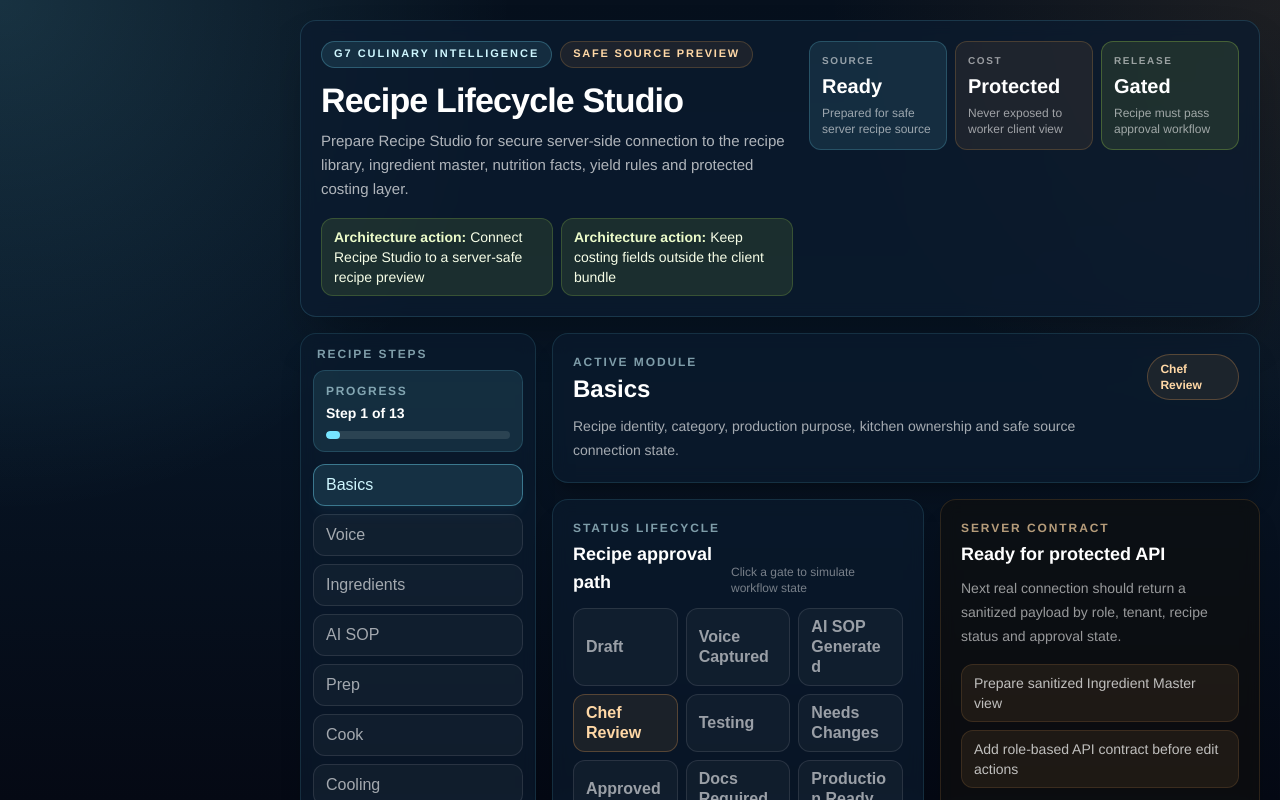
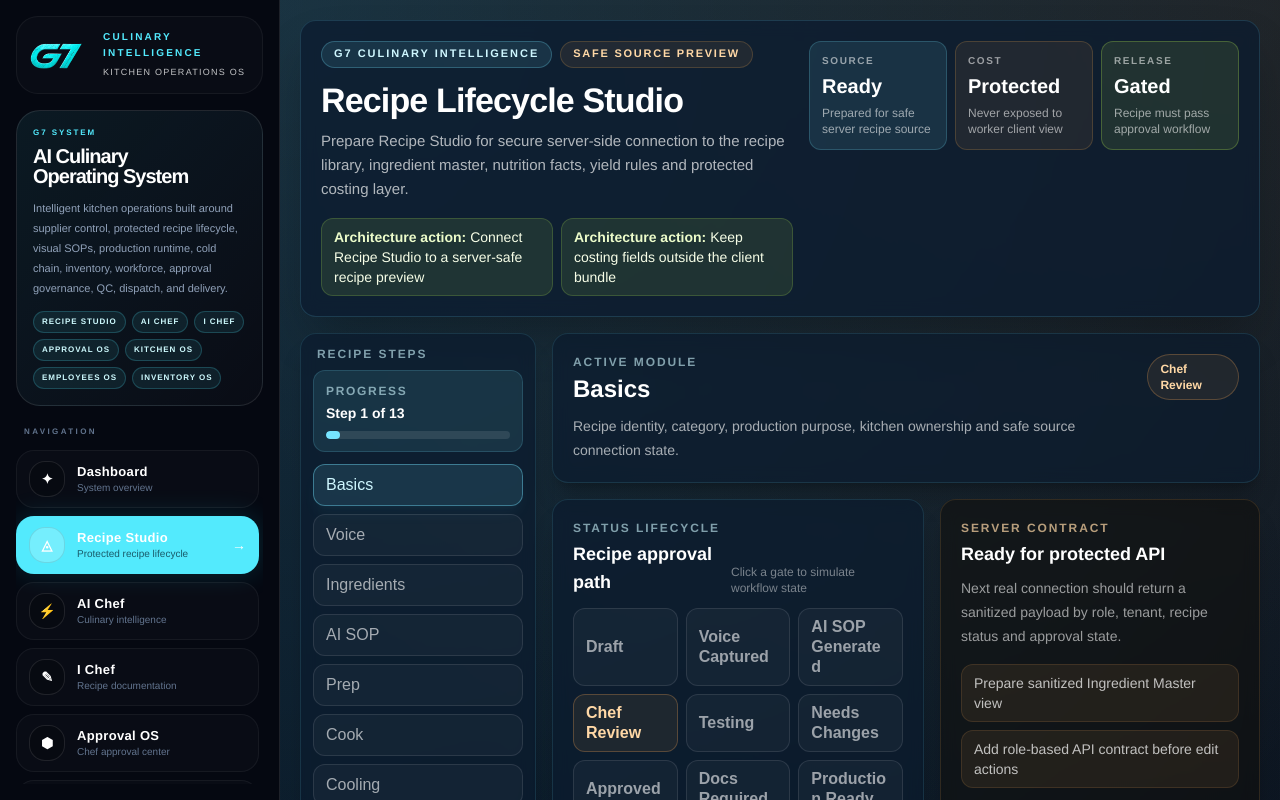
Before and after one commit to ammsofia11-wq/g7-mvpos, a Next.js app: page /recipe-studio in a window 1280 px wide. Shown: the top 800 px of the page. Built offline with nearby package versions, Linux system fonts and the light colour scheme.

Commit message:
RS-2A-FIX1 Contain Recipe Studio background overlay

```diff
--- a/app/(app)/recipe-studio/page.tsx
+++ b/app/(app)/recipe-studio/page.tsx
@@ -413,10 +413,10 @@
   const activeStepNumber = studioTabs.indexOf(activeTab) + 1
 
   return (
-    <div className="min-h-screen overflow-x-hidden bg-[#06101D] text-white">
-      <div className="pointer-events-none fixed inset-0 bg-[radial-gradient(circle_at_top_left,rgba(118,228,255,0.16),transparent_34%),radial-gradient(circle_at_top_right,rgba(199,138,74,0.12),transparent_30%),linear-gradient(180deg,#06101D_0%,#071525_48%,#050914_100%)]" />
+    <div className="relative isolate min-h-screen overflow-x-hidden bg-[#06101D] text-white">
+      <div className="pointer-events-none absolute inset-0 z-0 bg-[radial-gradient(circle_at_top_left,rgba(118,228,255,0.16),transparent_34%),radial-gradient(circle_at_top_right,rgba(199,138,74,0.12),transparent_30%),linear-gradient(180deg,#06101D_0%,#071525_48%,#050914_100%)]" />
 
-      <main className="relative mx-auto flex w-full max-w-[1180px] flex-col gap-4 px-3 py-4 sm:px-4 lg:px-5 lg:py-5">
+      <main className="relative z-10 mx-auto flex w-full max-w-[1180px] flex-col gap-4 px-3 py-4 sm:px-4 lg:px-5 lg:py-5">
         <section className="min-w-0 rounded-2xl border border-[#76E4FF]/15 bg-[#0B1B2F]/75 p-4 shadow-2xl shadow-black/30 backdrop-blur sm:p-5">
           <div className="flex min-w-0 flex-col gap-4 xl:flex-row xl:items-start xl:justify-between">
             <div className="min-w-0 flex-1">
```
